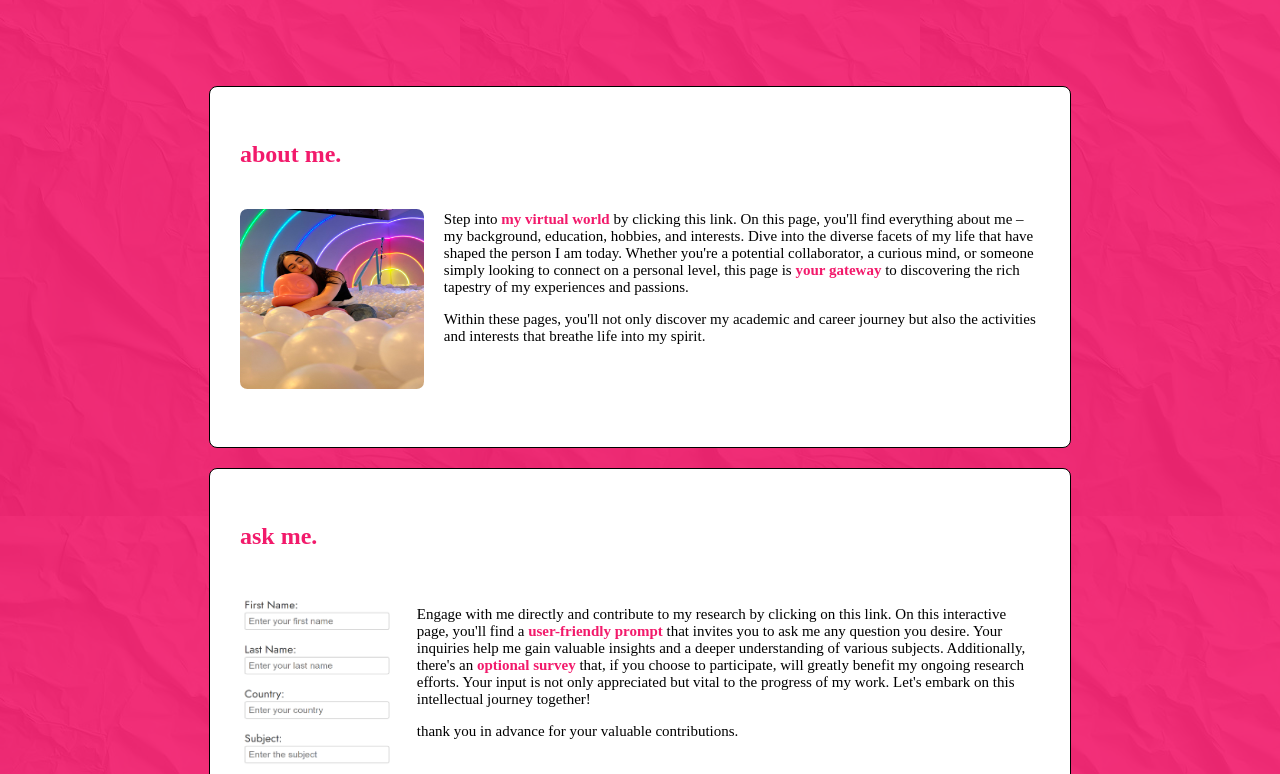
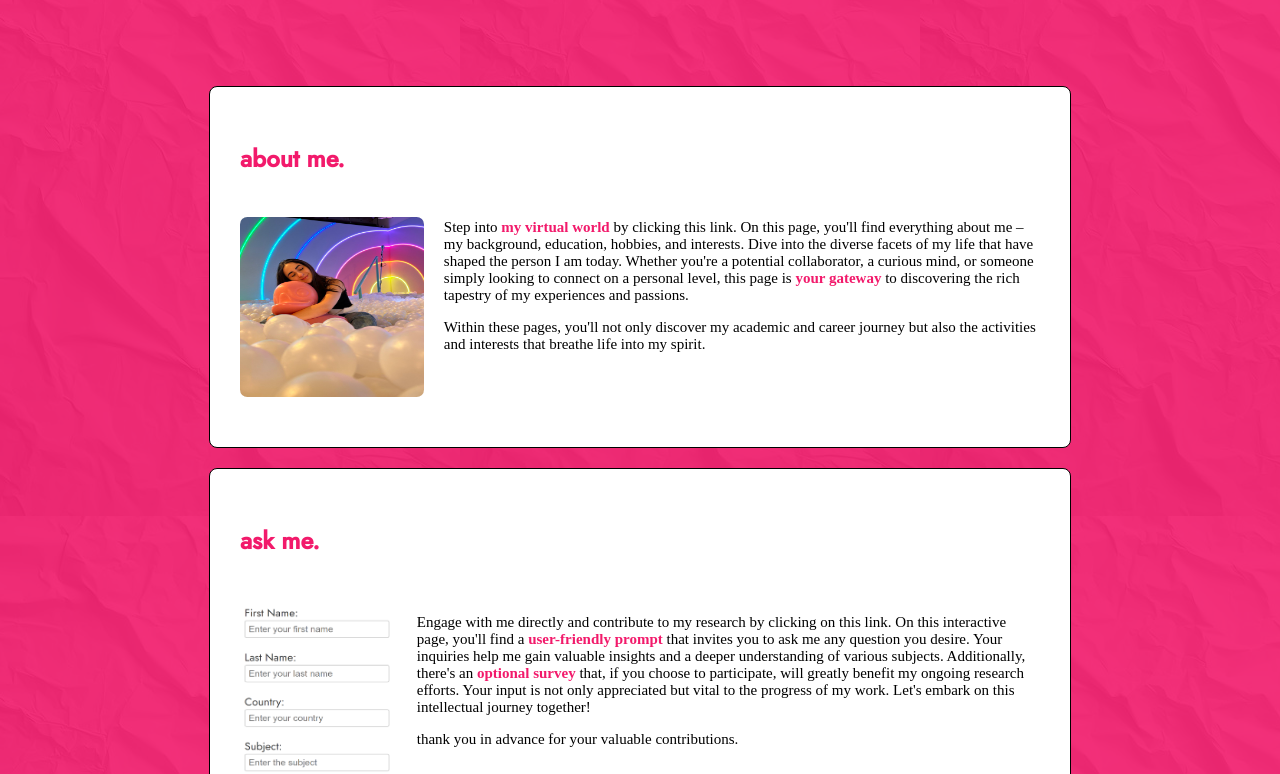
Before and after one commit to FerayGuluzada/Web-Mobile, a plain HTML site: page index.html in a window 1280 px wide. Shown: the part 164-938 px from the top of the page. Drawn offline with Linux system fonts and the light colour scheme.

Commit message:
font update

```diff
--- a/index.html
+++ b/index.html
@@ -5,6 +5,8 @@
   <meta name="viewport" content="width=device-width, initial-scale=1.0">
   <title>Feray Gulu-zada✨</title>
   <link rel="stylesheet" href="./assets/css/index.css">
+  <link rel="stylesheet" href="https://fonts.googleapis.com/css2?family=Jost:wght@300;400;500&display=swap">
+
 </head>
 <body>
   <header>
```
